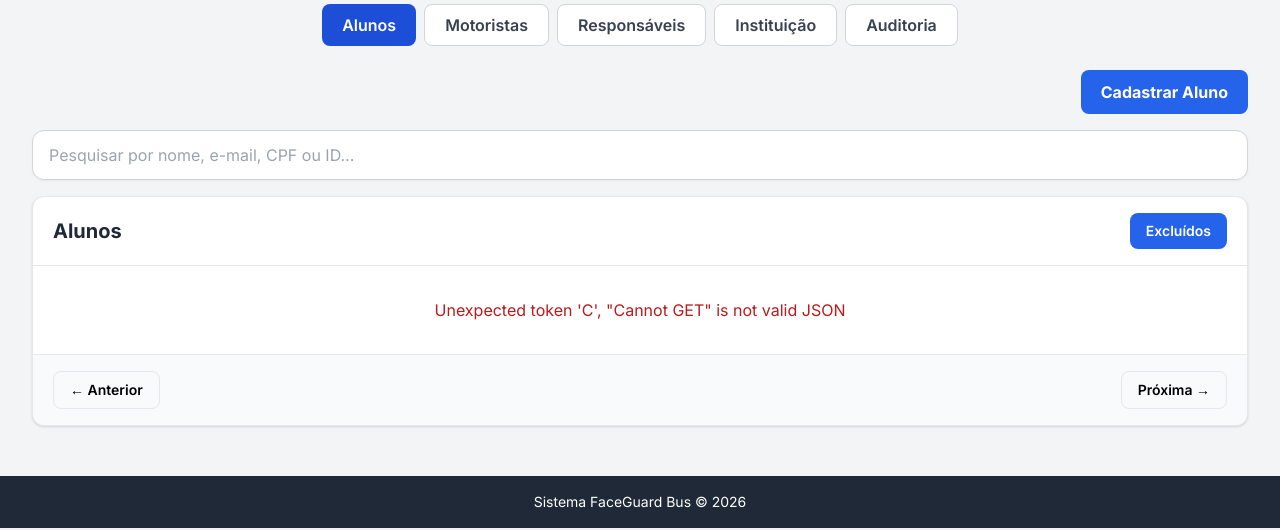
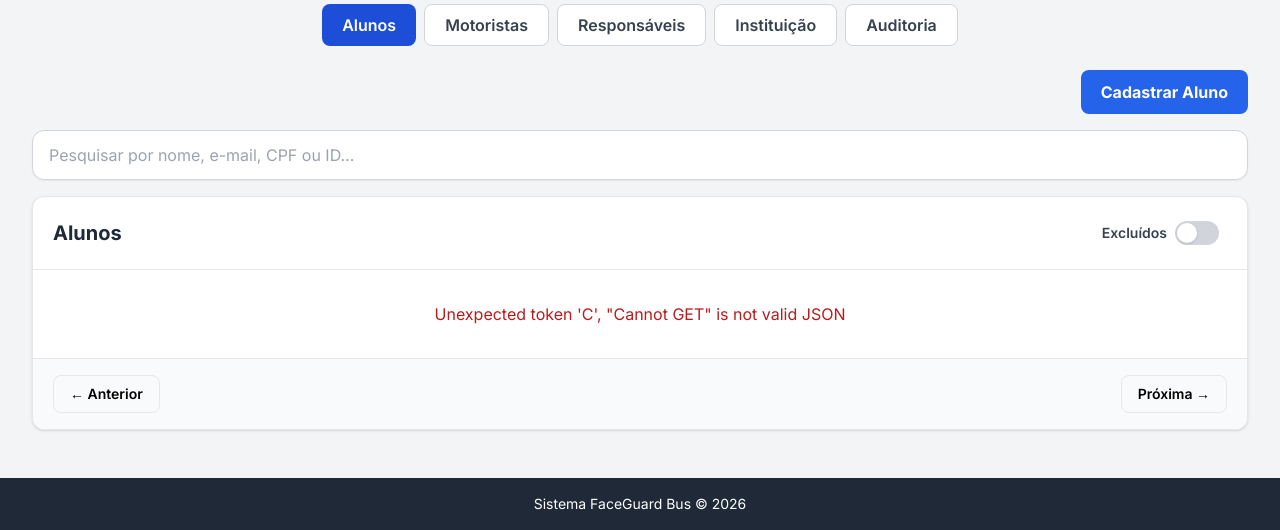
Before and after one commit to MatheusSousa28/face-guard-bus, a Django app: template usuarios/templates/usuarios/painel_usuarios.html in a window 1280 px wide. Shown: the part 272-802 px from the top of the page. Run offline with Django 5.2, Linux system fonts and the light colour scheme; the template is opened without the code that fills it, so the values that code supplies are empty; some libraries are stand-ins or nearby versions.

Commit message:
Transforma botão de excluídos em chave deslizante

```diff
--- a/usuarios/templates/usuarios/painel_usuarios.html
+++ b/usuarios/templates/usuarios/painel_usuarios.html
@@ -28,7 +28,12 @@
             <h2 id="list-title" class="text-xl font-bold text-gray-800">Alunos</h2>
             <div class="flex items-center gap-3">
                 <span id="total-count" class="text-sm text-gray-500"></span>
-                <button id="toggle-deleted-users" type="button" aria-pressed="false" class="rounded-lg bg-blue-600 px-4 py-2 text-sm font-semibold text-white transition hover:bg-blue-700 aria-pressed:bg-blue-800">Excluídos</button>
+                <button id="toggle-deleted-users" type="button" role="switch" aria-checked="false" class="inline-flex items-center gap-2 rounded-lg px-2 py-2 text-sm font-semibold text-gray-700 transition hover:bg-gray-100">
+                    <span>Excluídos</span>
+                    <span data-switch-track class="relative h-6 w-11 rounded-full bg-gray-300 transition-colors" aria-hidden="true">
+                        <span data-switch-knob class="absolute left-0.5 top-0.5 h-5 w-5 rounded-full bg-white shadow transition-transform"></span>
+                    </span>
+                </button>
             </div>
         </div>
         <div id="list-status" class="hidden p-8 text-center text-gray-600"></div>
@@ -565,7 +570,10 @@
         const isAudit = category === 'auditoria';
         const toggle = document.getElementById('toggle-deleted-users');
         toggle.classList.toggle('hidden', isAudit);
-        toggle.setAttribute('aria-pressed', String(showDeleted));
+        toggle.setAttribute('aria-checked', String(showDeleted));
+        toggle.querySelector('[data-switch-track]').classList.toggle('bg-blue-600', showDeleted);
+        toggle.querySelector('[data-switch-track]').classList.toggle('bg-gray-300', !showDeleted);
+        toggle.querySelector('[data-switch-knob]').classList.toggle('translate-x-5', showDeleted);
         document.getElementById('create-user-container').classList.toggle('hidden', showDeleted || isAudit);
     }
     document.getElementById('toggle-deleted-users').addEventListener('click', () => {
--- a/usuarios/tests.py
+++ b/usuarios/tests.py
@@ -317,7 +317,8 @@ class GerenciamentoUsuariosTests(TestCase):
         self.assertContains(response, '✔ Senha forte')
         self.assertContains(response, 'data-avatar-color="#1d4ed8"')
         self.assertContains(response, 'id="toggle-deleted-users"')
-        self.assertContains(response, 'aria-pressed="false" class="rounded-lg bg-blue-600')
+        self.assertContains(response, 'role="switch" aria-checked="false"')
+        self.assertContains(response, 'data-switch-knob')
 
     def test_cadastro_exibe_regras_de_senha_em_estados_vermelho_e_verde(self):
         response = self.client.get(reverse('cadastro'))
```
